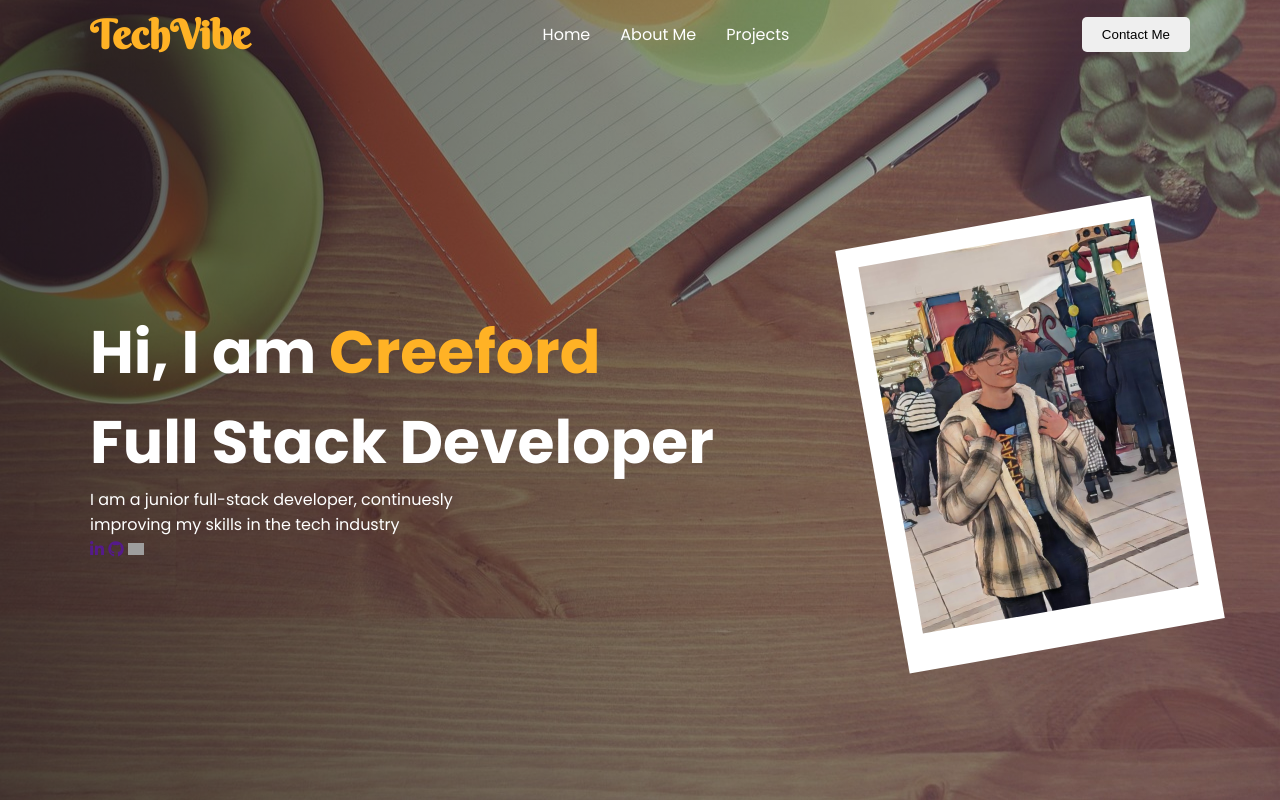
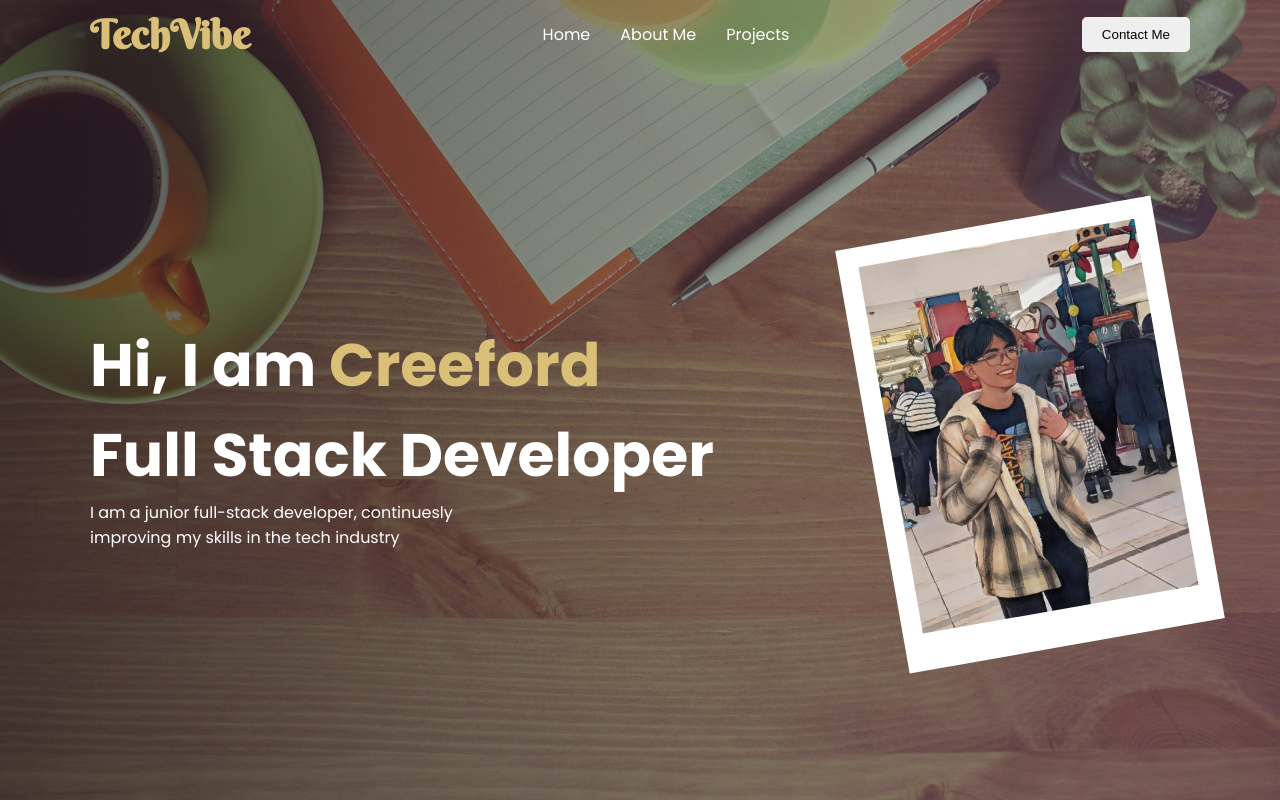
Before and after one commit to CreefordSanchez/my-own-website, a website: page index.html in a window 1280 px wide. Shown: the top 800 px of the page. Drawn offline with Linux system fonts and the light colour scheme; grey boxes are pictures that could not be loaded.

Commit message:
remove-media-links

```diff
--- a/assets/css/data/utility.css
+++ b/assets/css/data/utility.css
@@ -3,7 +3,8 @@
 :root {
   --app-black: #1c1d20;
   --app-white: #fff;
-  --app-orange: #ffb225;
+  --app-orange: #D9BF77;
+  --app-blue: #111235;
 }
 
 .section-space {
--- a/assets/css/style.css
+++ b/assets/css/style.css
@@ -72,6 +72,7 @@ nav ul {
   background-image: linear-gradient(to right, #0000008c, #0000001b);
 }
 
+
 .hero-img-box {
   background-color: var(--app-white);
   padding: 20px 20px 30px;
@@ -115,7 +116,7 @@ nav ul {
 .resume-btn {
   width: 195px;
   height: 60px;
-  background-color: #111235;
+  background-color: var(--app-blue);
   color: var(--app-white);
   margin-top: 50px;
   border-radius: 5px;
--- a/index.html
+++ b/index.html
@@ -36,13 +36,6 @@
               I am a junior full-stack developer, continuesly
               <span class="break">improving my skills in the tech industry</span>
             </p>
-            <div class="media-links">
-              <ul>
-                <li><a href=""><i class="fa-brands fa-linkedin-in"></i></a></li>
-                <li><a href=""><i class="fa-brands fa-github"></i></a></li>
-                <li><a href=""><img src="https://cdn.iconscout.com/icon/free/png-512/free-leetcode-logo-icon-download-in-svg-png-gif-file-formats--technology-social-media-vol-4-pack-logos-icons-2944960.png?f=webp&w=256" alt=""></a></li>
-              </ul>
-            </div>
           </div>
           <div class="hero-img-box">
             <img src="./assets/img/cartoon-me.jpg" alt="">
```
